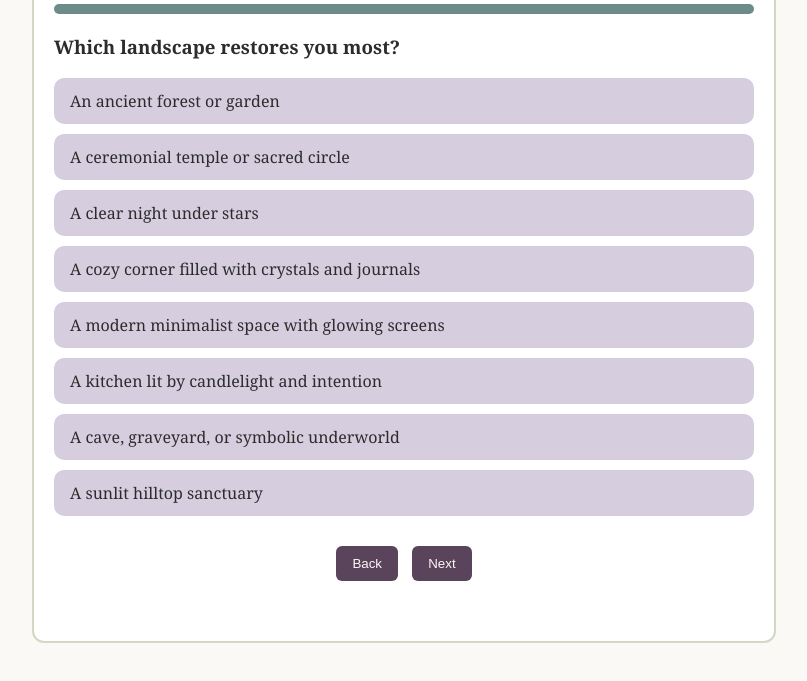
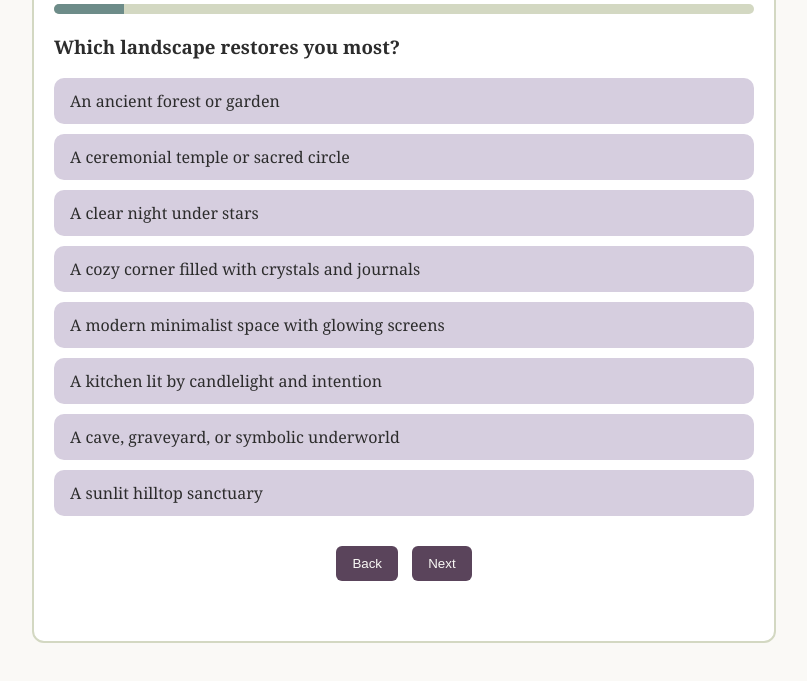
Before and after one commit to MichelleG1111/Mystery-School, a plain HTML site: page index.html in a window 1280 px wide. Shown: the part 119-800 px from the top of the page, without its empty margins (236-1043 px from the left). Drawn offline with Linux system fonts and the light colour scheme.

Commit message:
Update index.html

```diff
--- a/index.html
+++ b/index.html
@@ -1,4 +1,3 @@
-
 <!DOCTYPE html>
 <html>
 <head>
@@ -81,7 +80,8 @@
   </div>
 
   <script>
-    const quizData = [{
+    const quizData = [
+      {
         question: "Which landscape restores you most?",
         options: [
           { text: "An ancient forest or garden", value: "A" },
@@ -93,8 +93,125 @@
           { text: "A cave, graveyard, or symbolic underworld", value: "G" },
           { text: "A sunlit hilltop sanctuary", value: "H" }
         ]
-    }];
-
+      },
+      {
+        question: "What magical object are you drawn to?",
+        options: [
+          { text: "A bundle of fresh herbs", value: "A" },
+          { text: "A beeswax candle on a clean altar", value: "B" },
+          { text: "An indigo star map", value: "C" },
+          { text: "A pendulum or tarot deck", value: "D" },
+          { text: "Your crystal-charged phone", value: "E" },
+          { text: "A wooden spoon and seasoned cast iron", value: "F" },
+          { text: "A black mirror and snake-shaped candle", value: "G" },
+          { text: "A prism reflecting rainbow light", value: "H" }
+        ]
+      },
+      {
+        question: "How do you receive your spiritual downloads?",
+        options: [
+          { text: "By grounding in nature", value: "A" },
+          { text: "Through rhythm and ritual", value: "B" },
+          { text: "By tracking planetary cycles", value: "C" },
+          { text: "In dreams and flashes of insight", value: "D" },
+          { text: "Via digital synchronicities", value: "E" },
+          { text: "Cooking with inherited family recipes", value: "F" },
+          { text: "Sitting with grief or shadow work", value: "G" },
+          { text: "Sending light and healing in silence", value: "H" }
+        ]
+      },
+      {
+        question: "Choose a mantra that aligns with your truth.",
+        options: [
+          { text: "I grow wild and rooted", value: "A" },
+          { text: "I hold space for the sacred", value: "B" },
+          { text: "I dream with the stars", value: "C" },
+          { text: "I trust the whisper within", value: "D" },
+          { text: "I code with sacred intent", value: "E" },
+          { text: "I stir intention into all I nourish", value: "F" },
+          { text: "I reclaim the light from shadow", value: "G" },
+          { text: "I carry light without bypass", value: "H" }
+        ]
+      },
+      {
+        question: "Where do you feel most at home?",
+        options: [
+          { text: "Tending to plants or walking barefoot on the earth", value: "A" },
+          { text: "In sacred silence before ritual begins", value: "B" },
+          { text: "Under moonlight with the stars above", value: "C" },
+          { text: "Curled up with your journal or cards", value: "D" },
+          { text: "In front of a glowing screen or digital altar", value: "E" },
+          { text: "Preparing a meal with intention", value: "F" },
+          { text: "Doing deep personal work in solitude", value: "G" },
+          { text: "Offering light and holding space for others", value: "H" }
+        ]
+      },
+      {
+        question: "Which energy do you embody best?",
+        options: [
+          { text: "Grounded and nurturing", value: "A" },
+          { text: "Calm and ceremonial", value: "B" },
+          { text: "Dreamy and cosmic", value: "C" },
+          { text: "Intuitive and reflective", value: "D" },
+          { text: "Innovative and clear", value: "E" },
+          { text: "Warm and nourishing", value: "F" },
+          { text: "Deep and transformative", value: "G" },
+          { text: "Radiant and supportive", value: "H" }
+        ]
+      },
+      {
+        question: "What do others seek you out for?",
+        options: [
+          { text: "Herbal wisdom or grounding advice", value: "A" },
+          { text: "To lead rituals or ceremonies", value: "B" },
+          { text: "Astrology insights or cosmic timing", value: "C" },
+          { text: "Dream interpretations or emotional clarity", value: "D" },
+          { text: "Tech help with magical intention", value: "E" },
+          { text: "Comfort food or nurturing presence", value: "F" },
+          { text: "Help through shadow or grief", value: "G" },
+          { text: "Healing energy and light work", value: "H" }
+        ]
+      },
+      {
+        question: "What kind of magic feels most natural?",
+        options: [
+          { text: "Plant spells and ancestral remedies", value: "A" },
+          { text: "Circle casting and seasonal rituals", value: "B" },
+          { text: "Working with moon phases and stars", value: "C" },
+          { text: "Divination, pendulums, or dreamwork", value: "D" },
+          { text: "Sacred coding, apps, or virtual altars", value: "E" },
+          { text: "Blessing meals and sacred cleaning", value: "F" },
+          { text: "Alchemical healing and mirror work", value: "G" },
+          { text: "Light language, soul alignment work", value: "H" }
+        ]
+      },
+      {
+        question: "Which altar item feels most like you?",
+        options: [
+          { text: "Cauldron steaming with herbs", value: "A" },
+          { text: "Candle and seasonal symbols", value: "B" },
+          { text: "Moon-charged crystal or star map", value: "C" },
+          { text: "Mirror, pendulum, or dream journal", value: "D" },
+          { text: "Tablet, phone, or digital sigil", value: "E" },
+          { text: "Salt bowl and cooking tools", value: "F" },
+          { text: "Snake figurine or shadow key", value: "G" },
+          { text: "Crystal prism or sacred symbol", value: "H" }
+        ]
+      },
+      {
+        question: "What legacy do you want to leave behind?",
+        options: [
+          { text: "Healed land and herbal teachings", value: "A" },
+          { text: "Ceremonies passed to future generations", value: "B" },
+          { text: "Cosmic wisdom and aligned timelines", value: "C" },
+          { text: "Intuitive guidance and mystical insight", value: "D" },
+          { text: "Digital temples and tech infused with spirit", value: "E" },
+          { text: "Family recipes and sacred home rituals", value: "F" },
+          { text: "Shadow healing for generational wounds", value: "G" },
+          { text: "Soul truths and radiant remembrance", value: "H" }
+        ]
+      }
+    ];
     const resultMap = {
       A: { name: "Green Witch", link: "https://example.com/green.pdf" },
       B: { name: "Ritual Keeper", link: "https://example.com/ritual.pdf" },
@@ -119,13 +236,18 @@
       const questionTitle = document.createElement('h3');
       questionTitle.innerText = q.question;
       box.appendChild(questionTitle);
+
       q.options.forEach(opt => {
         const div = document.createElement('div');
         div.className = 'answer';
         div.innerText = opt.text;
-        div.onclick = () => { answers[currentQuestion] = opt.value; nextQuestion(); };
+        div.onclick = () => {
+          answers[currentQuestion] = opt.value;
+          nextQuestion();
+        };
         box.appendChild(div);
       });
+
       container.appendChild(box);
       updateProgressBar();
     }
@@ -153,11 +275,14 @@
 
     function showResults() {
       const count = {};
-      answers.forEach(letter => { count[letter] = (count[letter] || 0) + 1; });
+      answers.forEach(letter => {
+        count[letter] = (count[letter] || 0) + 1;
+      });
       const top = Object.entries(count).sort((a, b) => b[1] - a[1])[0][0];
       const res = resultMap[top];
       const resultDiv = document.getElementById('quiz-result');
-      resultDiv.innerHTML = `You answered mostly ${top}s. You are a <strong>${res.name}</strong>.<br><br>
+      resultDiv.innerHTML = `
+        You answered mostly ${top}s. You are a <strong>${res.name}</strong>.<br><br>
         <a href="${res.link}" target="_blank">
           <button>Download the ${res.name} Archetype PDF</button>
         </a>`;
```
Lines whose indentation alone changed are shown as unchanged.
